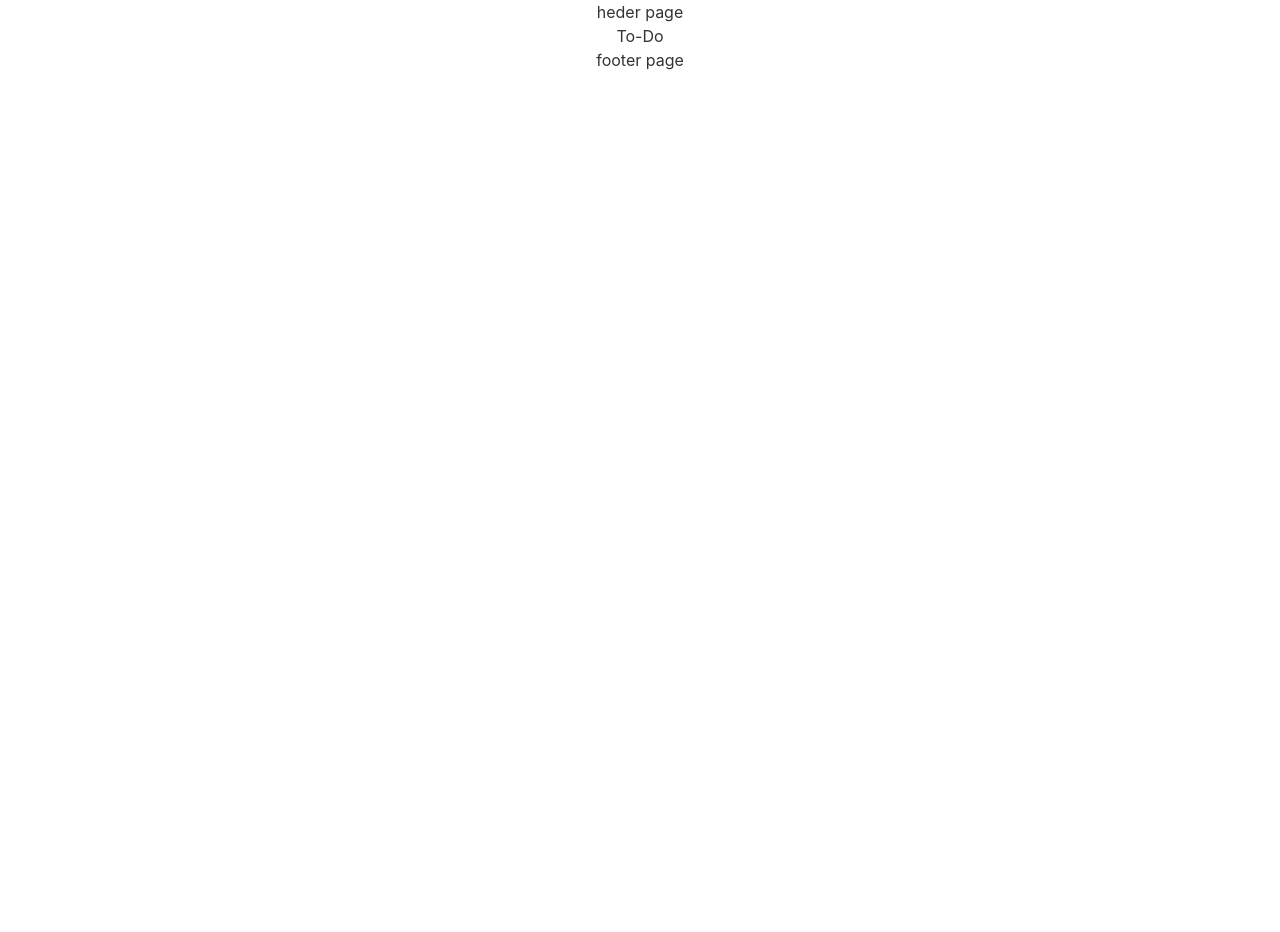
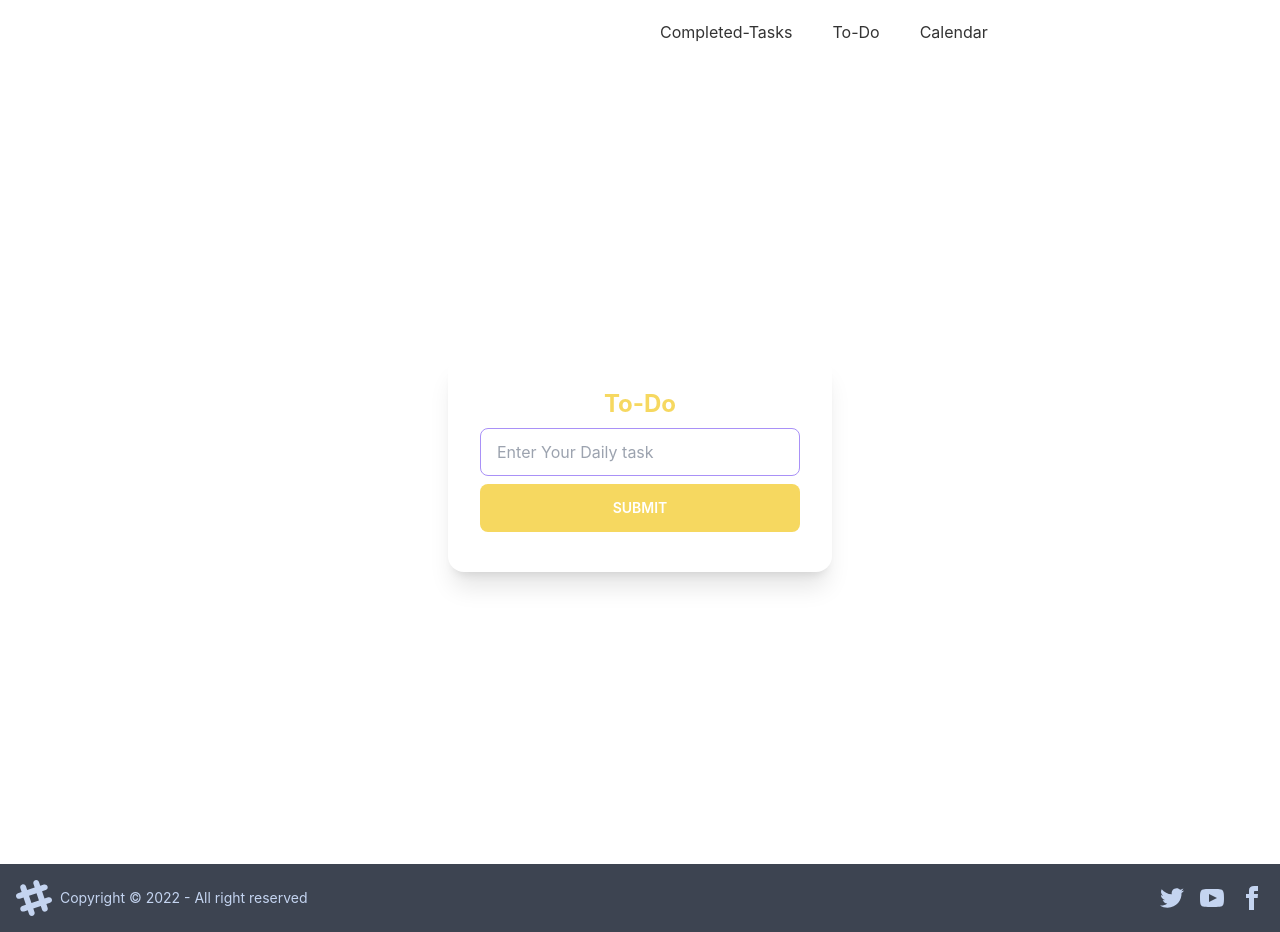
Before and after one commit to ArifulIslamShuvo/Job-task1-client, a React (Create React App) app: page /to-do in a window 1280 px wide. Before the commit the page ends 800 px from the top, so only its background shows below. Built offline with nearby package versions, Linux system fonts and the light colour scheme.

Commit message:
design input form  and emplement Enter key in React.js

```diff
--- a/src/App.js
+++ b/src/App.js
@@ -16,7 +16,6 @@
         <Route path="/" element={<Home />} />
         <Route path="completed-tasks" element={<CompletedTasks />} />
         <Route path="to-do" element={<ToDo />} />
-        <Route path="to-do" element={<ToDo />} />
         <Route path="Calendar" element={<Calendar />} />
       </Routes>
       <Footer />
--- a/src/components/Home/Calendar.js
+++ b/src/components/Home/Calendar.js
@@ -4,6 +4,7 @@
     return (
         <div>
             <h3>Calendar page</h3>
+
         </div>
     );
 };
--- a/src/components/Home/ToDo.js
+++ b/src/components/Home/ToDo.js
@@ -1,11 +1,36 @@
-import React from 'react';
+import React, { useState } from 'react';
 
 const ToDo = () => {
-    return (
-        <div>
-            <h2>To-Do</h2>
+    const [task, setTask] = useState('');
+
+    const handleSubmit = event => {
+        event.preventDefault();
+        const task = event.target.task.value
+
+        console.log(task);
+        setTask('')
+    };
+
+return (
+    <div className='flex h-screen justify-center items-center'>
+        <div className="card w-96 bg-white shadow-xl">
+            <div className="card-body">
+                <h2 className="text-center text-2xl font-bold text-secondary">To-Do</h2>
+
+                <form onSubmit={handleSubmit}>
+                    <div className="form-control w-full max-w-xs">
+                        <input type="text" Name="task" placeholder="Enter Your Daily task" value={task}
+                            onChange={event => setTask(event.target.value)}
+                            class="input input-bordered input-primary w-full max-w-xs" />
+                    </div>
+
+                    <input className='my-2 w-full max-w-xs btn btn-secondary border-0 text-white' type="submit" value="submit" />
+
+                </form>
+            </div>
         </div>
-    );
-};
+    </div>
+);
+}
 
 export default ToDo;
--- a/src/components/Shared/Footer.js
+++ b/src/components/Shared/Footer.js
@@ -3,7 +3,18 @@
 const Footer = () => {
     return (
         <div>
-            <h2>footer page</h2>
+            <footer className="footer items-center p-4 bg-neutral text-neutral-content">
+                <div className="items-center grid-flow-col">
+                    <svg width="36" height="36" viewBox="0 0 24 24" xmlns="http://www.w3.org/2000/svg" fill-rule="evenodd" clip-rule="evenodd" className="fill-current"><path d="M22.672 15.226l-2.432.811.841 2.515c.33 1.019-.209 2.127-1.23 2.456-1.15.325-2.148-.321-2.463-1.226l-.84-2.518-5.013 1.677.84 2.517c.391 1.203-.434 2.542-1.831 2.542-.88 0-1.601-.564-1.86-1.314l-.842-2.516-2.431.809c-1.135.328-2.145-.317-2.463-1.229-.329-1.018.211-2.127 1.231-2.456l2.432-.809-1.621-4.823-2.432.808c-1.355.384-2.558-.59-2.558-1.839 0-.817.509-1.582 1.327-1.846l2.433-.809-.842-2.515c-.33-1.02.211-2.129 1.232-2.458 1.02-.329 2.13.209 2.461 1.229l.842 2.515 5.011-1.677-.839-2.517c-.403-1.238.484-2.553 1.843-2.553.819 0 1.585.509 1.85 1.326l.841 2.517 2.431-.81c1.02-.33 2.131.211 2.461 1.229.332 1.018-.21 2.126-1.23 2.456l-2.433.809 1.622 4.823 2.433-.809c1.242-.401 2.557.484 2.557 1.838 0 .819-.51 1.583-1.328 1.847m-8.992-6.428l-5.01 1.675 1.619 4.828 5.011-1.674-1.62-4.829z"></path></svg>
+                    <p>Copyright © 2022 - All right reserved</p>
+                </div>
+                <div className="grid-flow-col gap-4 md:place-self-center md:justify-self-end">
+                    <a><svg xmlns="http://www.w3.org/2000/svg" width="24" height="24" viewBox="0 0 24 24" className="fill-current"><path d="M24 4.557c-.883.392-1.832.656-2.828.775 1.017-.609 1.798-1.574 2.165-2.724-.951.564-2.005.974-3.127 1.195-.897-.957-2.178-1.555-3.594-1.555-3.179 0-5.515 2.966-4.797 6.045-4.091-.205-7.719-2.165-10.148-5.144-1.29 2.213-.669 5.108 1.523 6.574-.806-.026-1.566-.247-2.229-.616-.054 2.281 1.581 4.415 3.949 4.89-.693.188-1.452.232-2.224.084.626 1.956 2.444 3.379 4.6 3.419-2.07 1.623-4.678 2.348-7.29 2.04 2.179 1.397 4.768 2.212 7.548 2.212 9.142 0 14.307-7.721 13.995-14.646.962-.695 1.797-1.562 2.457-2.549z"></path></svg>
+                    </a>
+                    <a><svg xmlns="http://www.w3.org/2000/svg" width="24" height="24" viewBox="0 0 24 24" className="fill-current"><path d="M19.615 3.184c-3.604-.246-11.631-.245-15.23 0-3.897.266-4.356 2.62-4.385 8.816.029 6.185.484 8.549 4.385 8.816 3.6.245 11.626.246 15.23 0 3.897-.266 4.356-2.62 4.385-8.816-.029-6.185-.484-8.549-4.385-8.816zm-10.615 12.816v-8l8 3.993-8 4.007z"></path></svg></a>
+                    <a><svg xmlns="http://www.w3.org/2000/svg" width="24" height="24" viewBox="0 0 24 24" className="fill-current"><path d="M9 8h-3v4h3v12h5v-12h3.642l.358-4h-4v-1.667c0-.955.192-1.333 1.115-1.333h2.885v-5h-3.808c-3.596 0-5.192 1.583-5.192 4.615v3.385z"></path></svg></a>
+                </div>
+            </footer>
         </div>
     );
 };
--- a/src/components/Shared/Header.js
+++ b/src/components/Shared/Header.js
@@ -1,9 +1,32 @@
 import React from 'react';
+import { Link } from 'react-router-dom';
 
 const Header = () => {
+    const menuItems = <>
+    <li><Link className="mx-1" to="/completed-tasks">Completed-Tasks</Link></li>
+    <li><Link className="mx-1" to="/to-do">To-Do</Link></li>
+    <li><Link className="mx-1" to="/Calendar">Calendar</Link></li>
+</>
     return (
-        <div>
-            <h2>heder page</h2>
+        <div className="container">
+            <div className="navbar bg-base-100">
+                <div className="navbar-start">
+                    <div className="dropdown">
+                        <label tabindex="0" className="btn btn-ghost lg:hidden">
+                            <svg xmlns="http://www.w3.org/2000/svg" className="h-5 w-5" fill="none" viewBox="0 0 24 24" stroke="currentColor"><path stroke-linecap="round" stroke-linejoin="round" stroke-width="2" d="M4 6h16M4 12h8m-8 6h16" /></svg>
+                        </label>
+                        <ul tabindex="0" className="menu menu-compact dropdown-content mt-3 p-2 shadow bg-base-100 rounded-box w-52">
+                        {menuItems}
+                        </ul>
+                    </div>
+                    <Link className="btn btn-ghost normal-case text-2xl text-white" to="/">Job-Task</Link>
+                </div>
+                <div className="navbar-center hidden lg:flex">
+                    <ul className="menu menu-horizontal p-0">
+                    {menuItems}
+                    </ul>
+                </div>
+            </div>
         </div>
     );
 };
```
